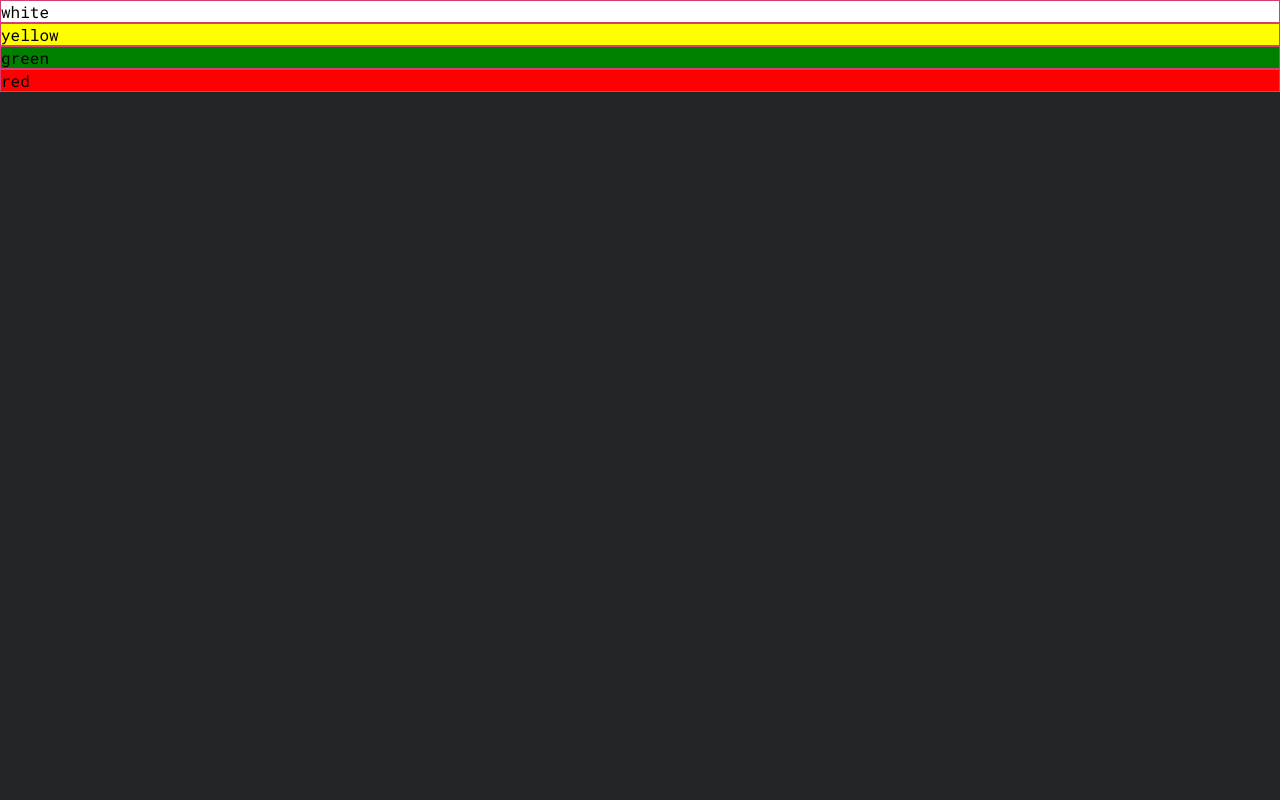
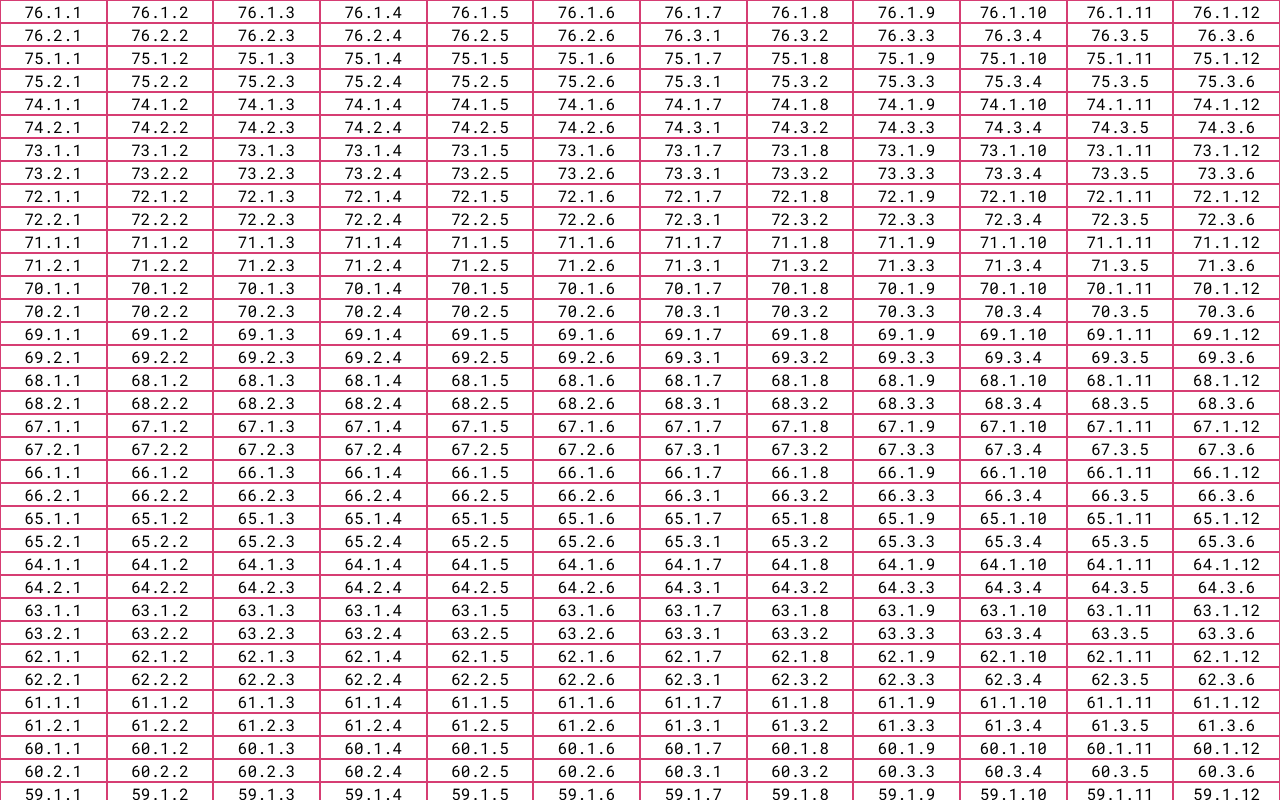
Before and after one commit to Hostek/om-checklist, a SvelteKit app: page / in a window 1280 px wide. Shown: the top 800 px of the page. Built offline with nearby package versions, Linux system fonts and the light colour scheme.

Commit message:
can display checklist

```diff
--- a/src/components/Box.svelte
+++ b/src/components/Box.svelte
@@ -9,9 +9,13 @@
 <style lang="scss">
     .boxy {
         border: 1px solid hsl(339, 65%, 54%);
+        // color: cadetblue;
+
+        text-align: center;
     }
 
     .white {
+        // background-color: #242526;
         background-color: white;
     }
 
--- a/src/routes/+page.svelte
+++ b/src/routes/+page.svelte
@@ -1,16 +1,19 @@
 <script lang="ts">
     import { initialChecklist } from "$lib/initialChecklist"
     import Box from "../components/Box.svelte"
-    import { bgColors } from "../constants"
 
-    console.log({ s: initialChecklist() })
+    const checklist = initialChecklist()
 </script>
 
 <main class="content roboto-font">
-    {#each bgColors as cl}
-        <Box id={cl} bgColor={cl} content={cl} />
+    {#each checklist as cl}
+        <Box id={cl.id} bgColor={cl.bgColor} content={cl.id} />
     {/each}
 </main>
 
 <style lang="scss">
+    main {
+        display: grid;
+        grid-template-columns: repeat(12, 1fr);
+    }
 </style>
```
